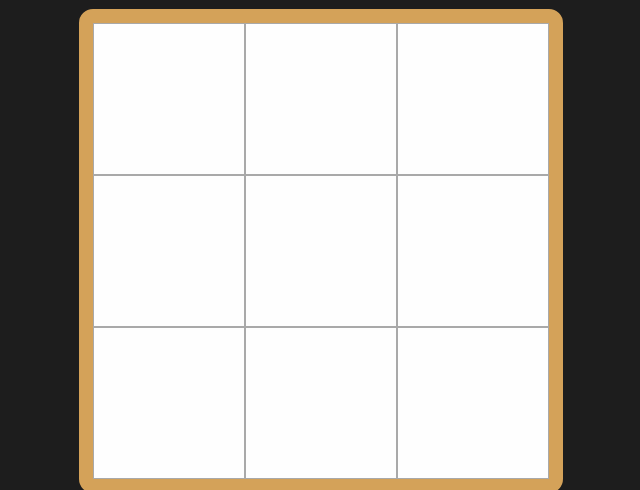
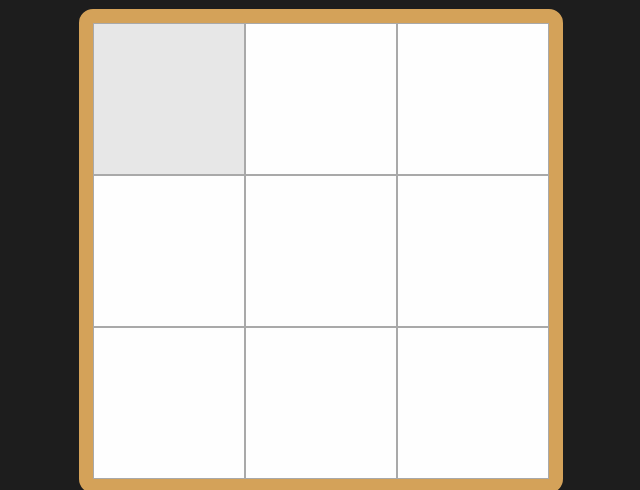
Before and after one commit to JHoldsworth23/noughts-and-crosses, a plain HTML site: page index.html in a window 1280 px wide. In both pictures the pointer is over the element 488 px from the left and 341 px from the top of the page. Shown: the part 243-733 px from the top of the page, without its empty margins (319-959 px from the left). Drawn offline with Linux system fonts and the light colour scheme.

Commit message:
Add the hover effect for grid items

```diff
--- a/styles.css
+++ b/styles.css
@@ -52,6 +52,10 @@ h1:first-child {
     cursor: pointer;
 }
 
+.grid-items:hover {
+    background-color: #e7e7e7;
+}
+
 button {
     font-size: 2.2rem;
     color: #1D1D1D;
```
